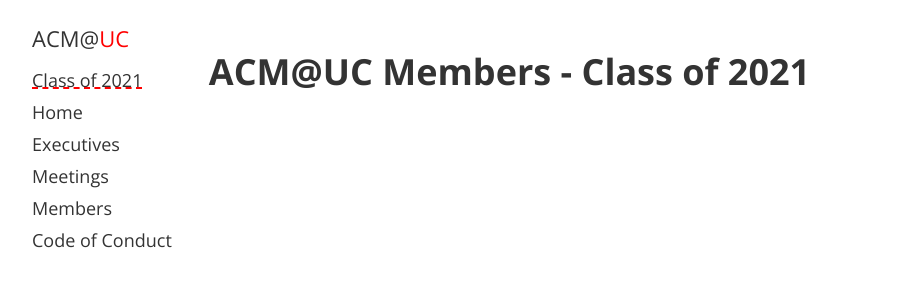
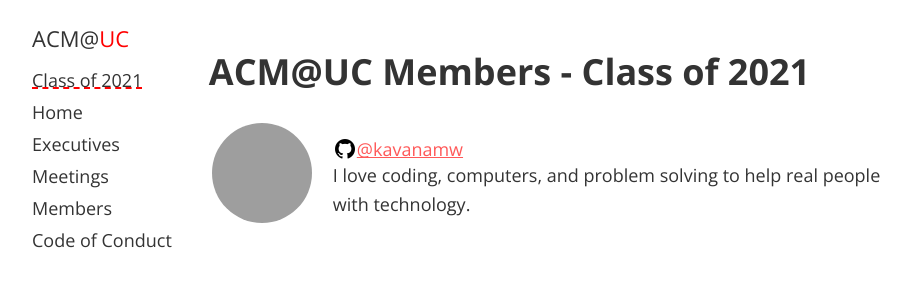
Before and after one commit to ACMatUC/acmatuc.github.io, a Jekyll site: the page built from members/class_of_2021.html, in a window 1280 px wide. Shown: the top 300 px of the page, without its empty margins (166-1077 px from the left). Built offline with Jekyll 4.4.1, drawn with Linux system fonts in a browser that asks for light colours; grey boxes are pictures that could not be loaded.

Commit message:
Add my name to _2021_members.yml

```diff
--- a/_data/_2021_members.yml
+++ b/_data/_2021_members.yml
@@ -5,3 +5,8 @@
 #  image_url: <Direct link to a photo of yourself, I suggest copying a image link from social media (Github, Twitter)>
 #  github: <Your github username (without a @)>
 #  website: <A link to your website>
+
+- name: <Matthew Kavanagh>
+  short_bio: I love coding, computers, and problem solving to help real people with technology.
+  image_url: https://avatars2.githubusercontent.com/u/31973380?v=4&u=40d50d624795dd58df5e7ba8647153fc3f5221c3&s=400
+  github: kavanamw
```
